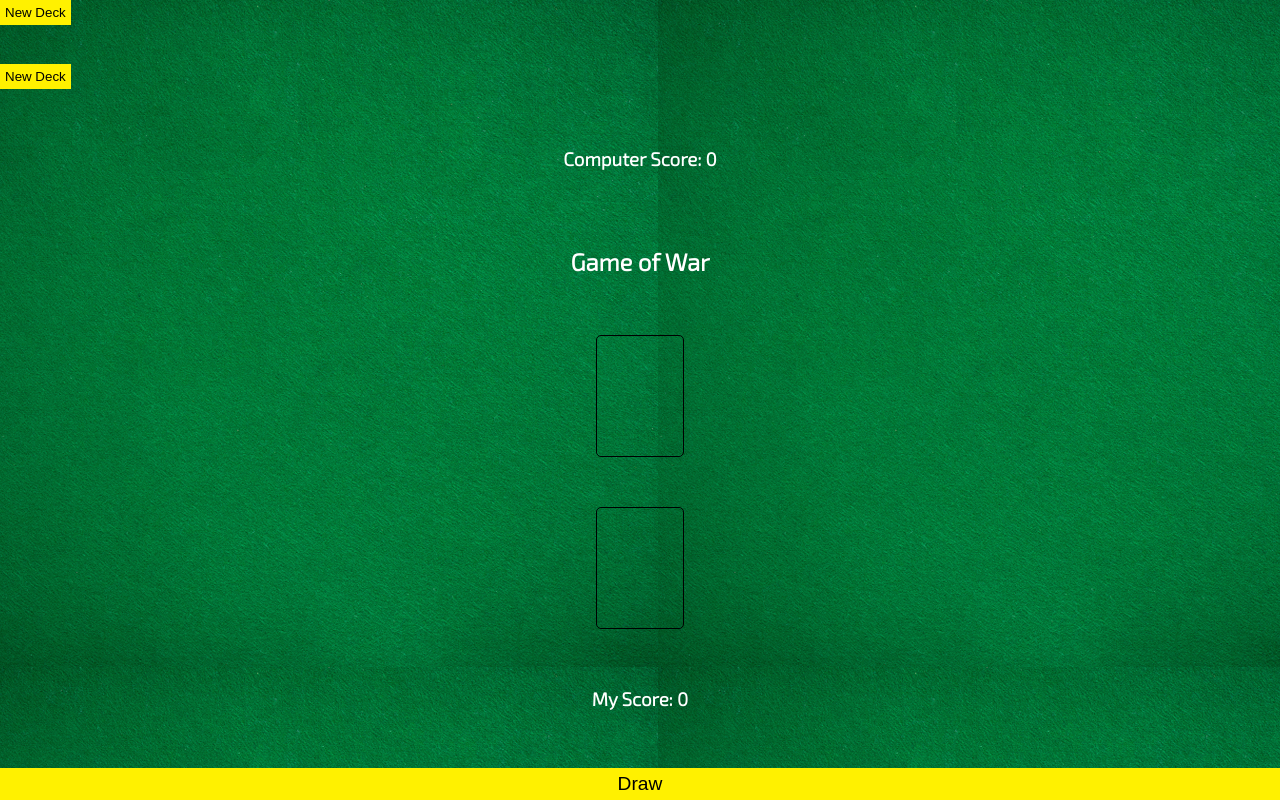
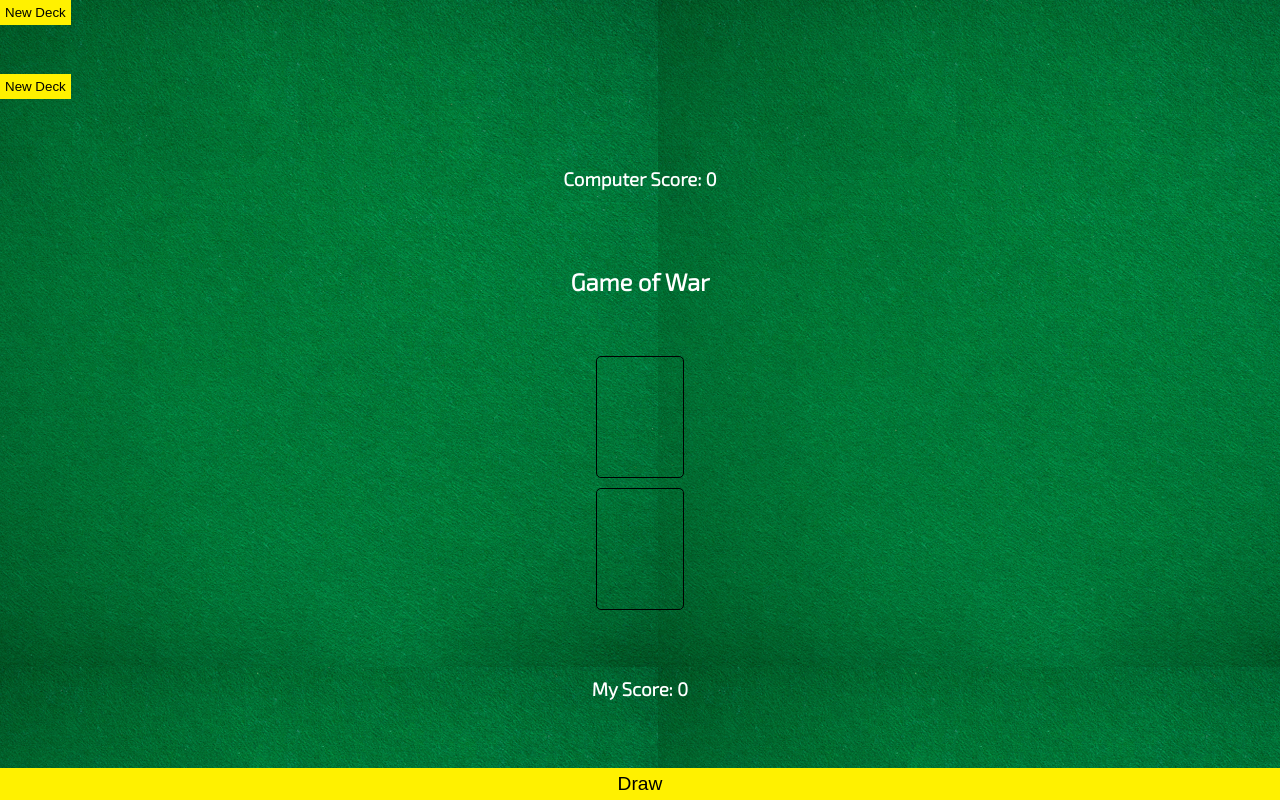
Before and after one commit to havvaakus/War-Project-Scrimba, a website built with Vite: page index.html in a window 1280 px wide. Built offline with nearby package versions, Linux system fonts and the light colour scheme.

Commit message:
CSS Added

```diff
--- a/index.css
+++ b/index.css
@@ -39,13 +39,14 @@ div.card-slot {
 }
 
 div.card-slot:nth-of-type(1) {
-    margin-bottom: 50px;
+    margin-bottom: 10px;
 }
 
 img.card {
     width: 100%;
     height: 100%;
 }
+
 div.top {
     display: flex;
     align-items: flex-start;
@@ -60,3 +61,7 @@ div.top > p {
 button:disabled {
     cursor: not-allowed;
 }
+
+h2 {
+    margin: 10px;
+}
```
